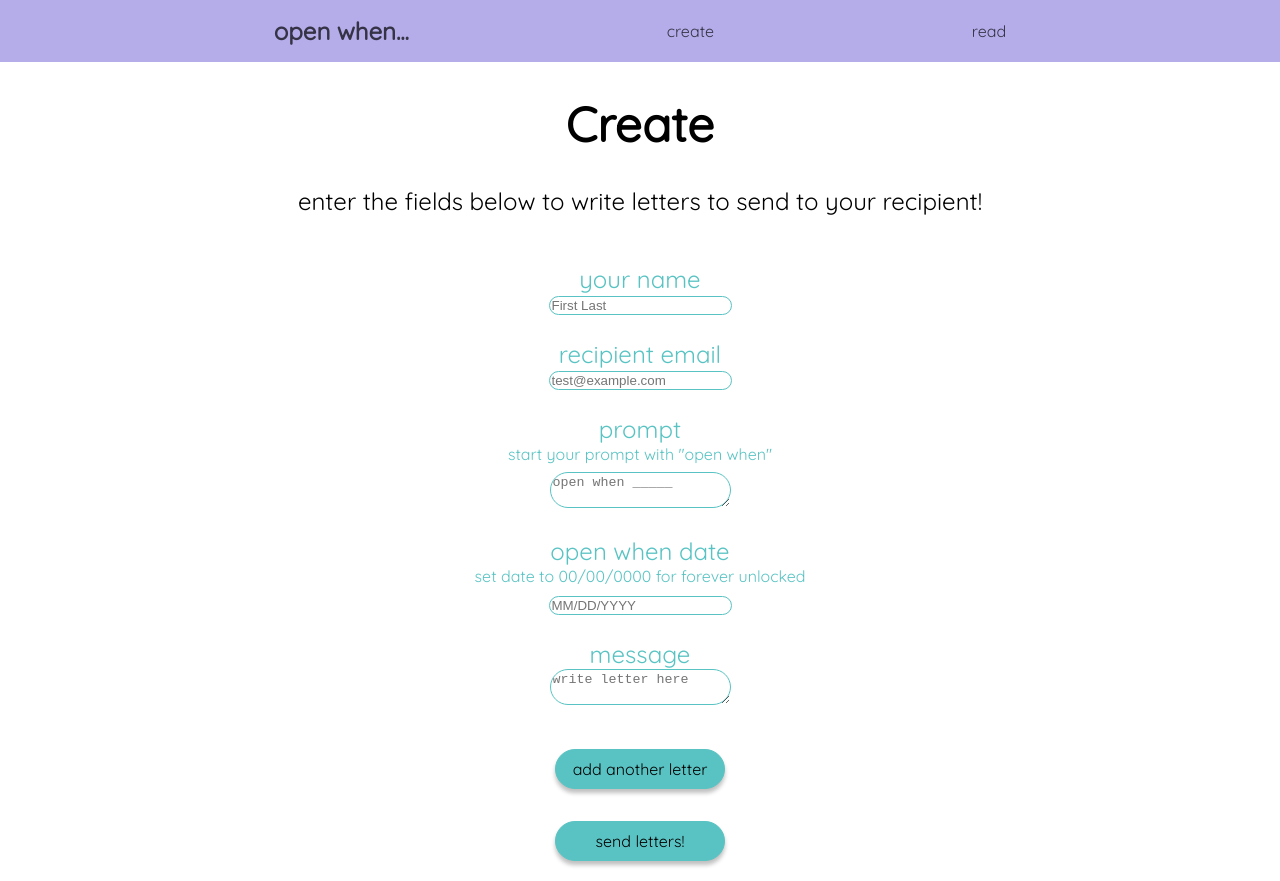
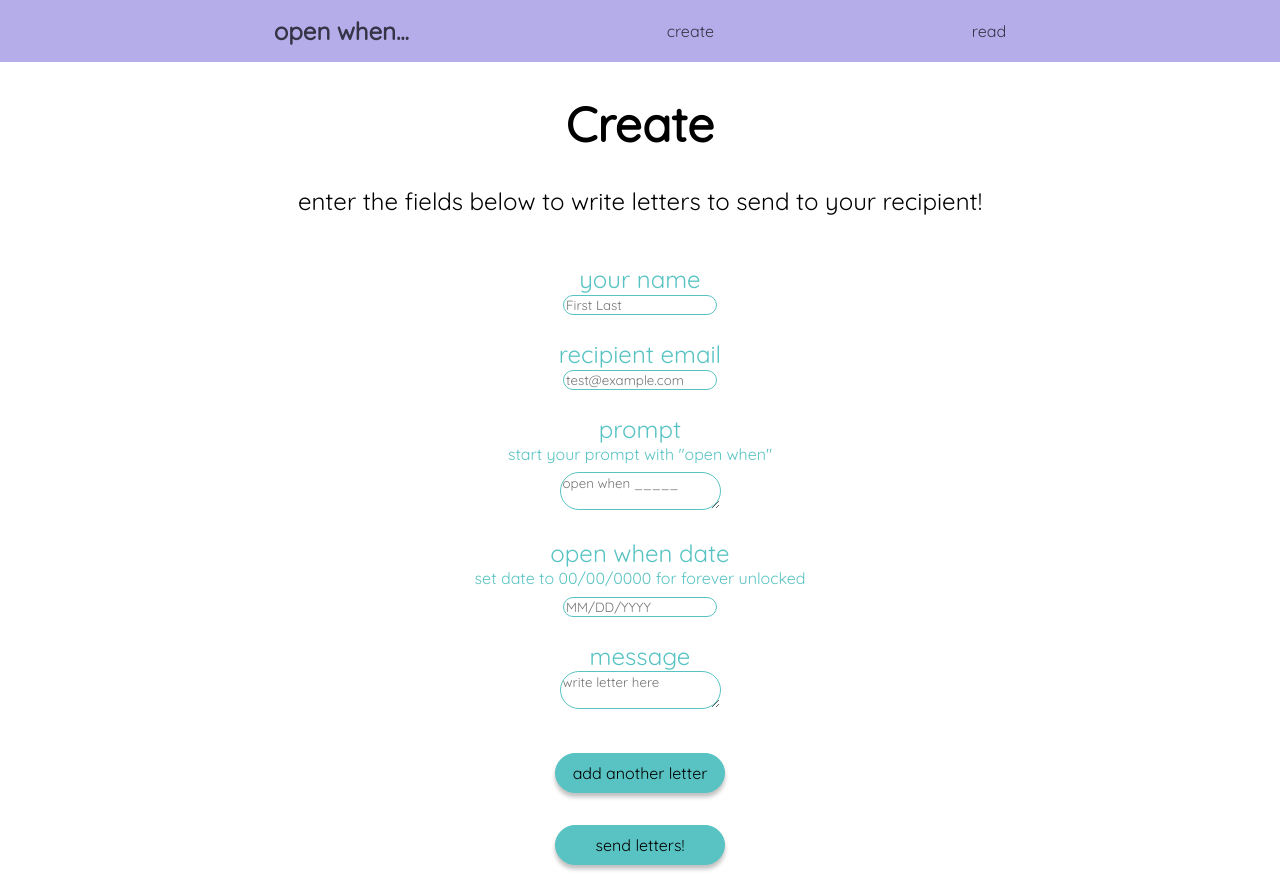
Before and after one commit to jimenezatmit/weblab-openwhen, a React app: page /create in a window 1280 px wide. Built offline with nearby package versions, Linux system fonts and the light colour scheme; no server answers; the HTML template or start-up script is replaced by a standard one.

Commit message:
changed field demo fillers on Create to be Quicksand font

```diff
--- a/client/src/components/pages/Create.css
+++ b/client/src/components/pages/Create.css
@@ -52,8 +52,8 @@
   border: 1px solid #59c3c3;
   box-sizing: border-box;
   border-radius: 20px;
-
   margin-bottom: 24px;
+  font-family: "Quicksand", sans-serif;
 }
 
 #smallText {
@@ -62,4 +62,5 @@
   text-align: center;
   color: var(--tealblue);
   margin-bottom: var(--s);
+  font-family: "Quicksand", sans-serif;
 }
```
